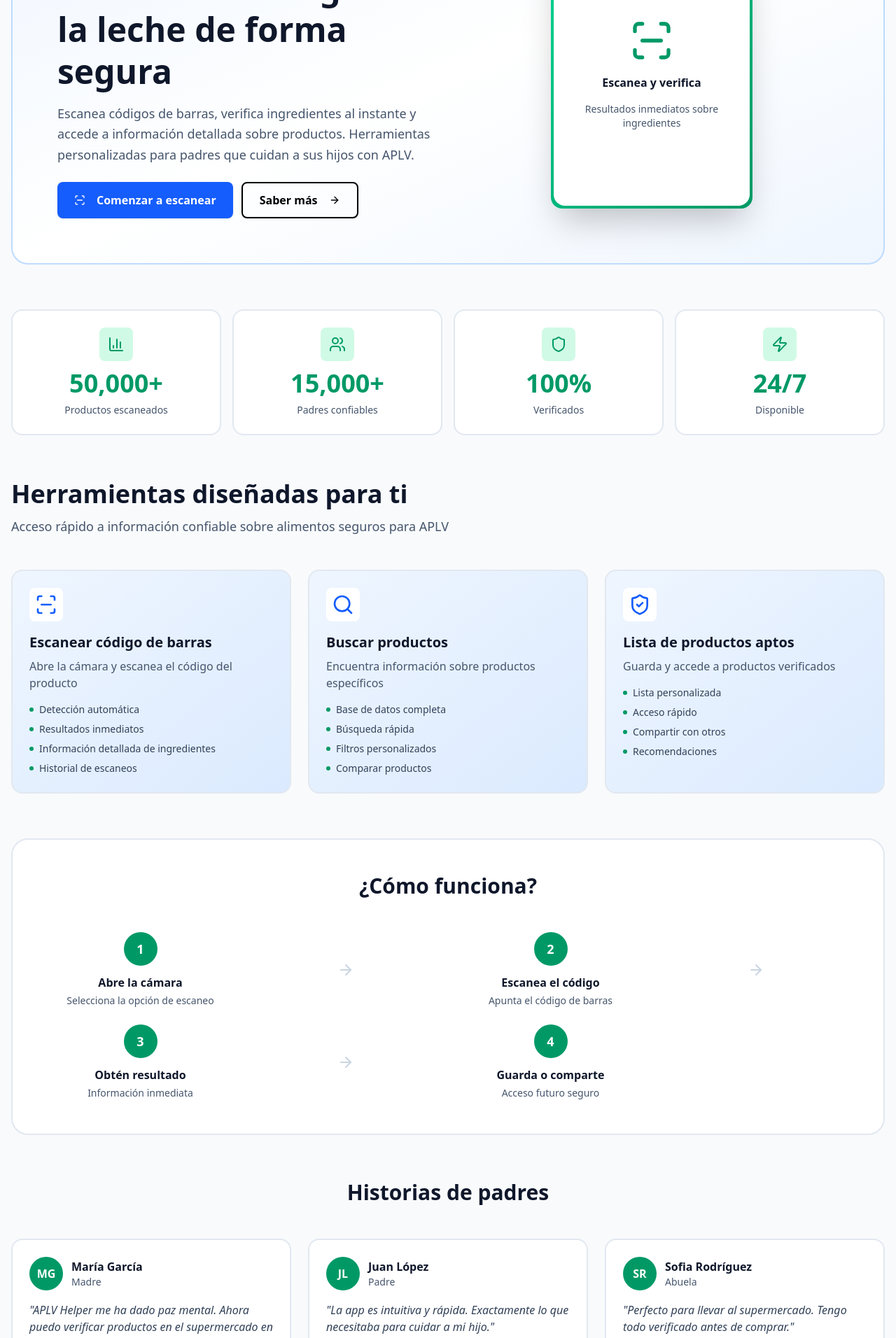
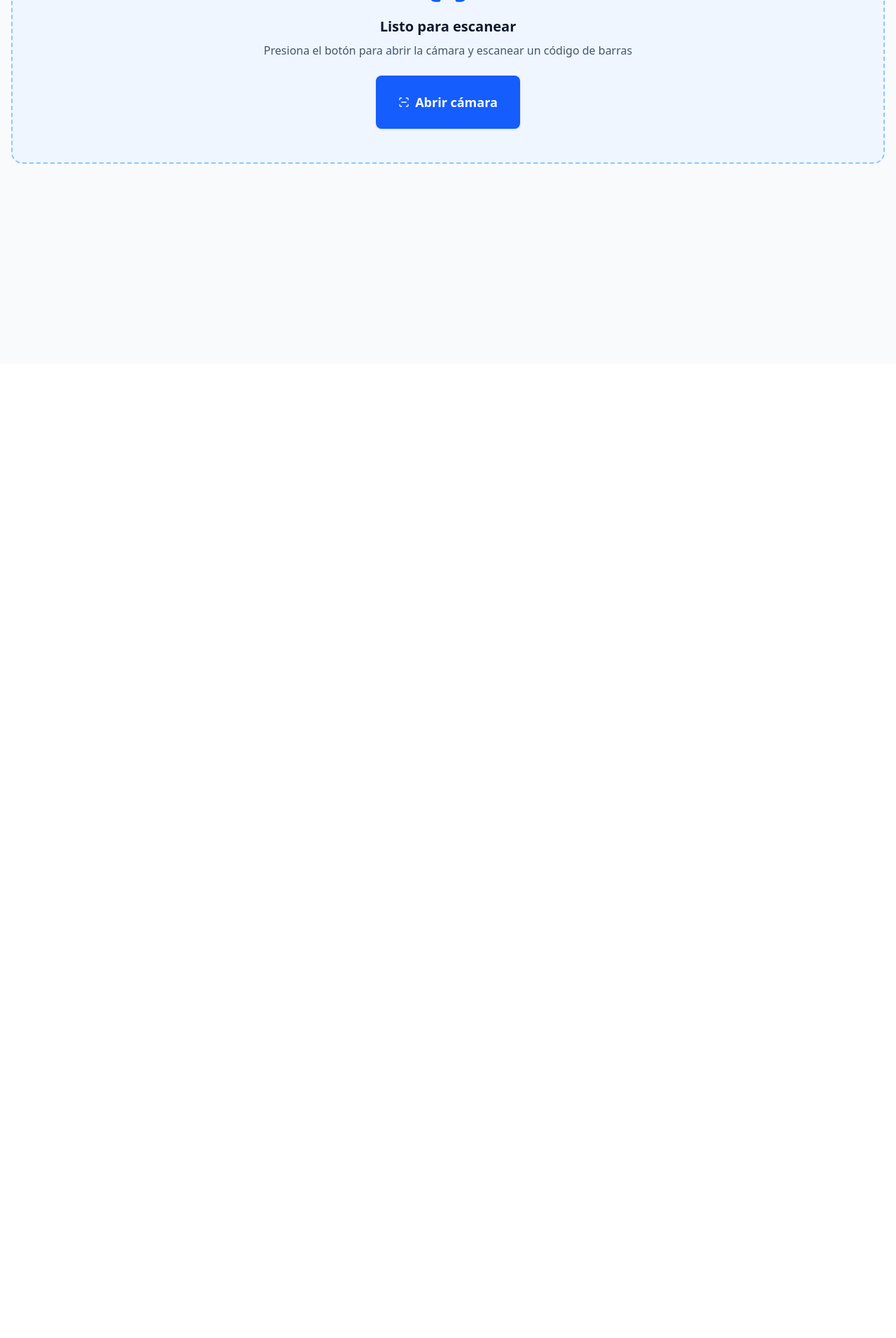
Before and after one commit to Misswtson/aplv-project, a Next.js app in the folder frontend/: page / in a window 1280 px wide. Shown: the part 280-2192 px from the top of the page at 70% size. After the commit the page ends 800 px from the top, so only its background shows below. Built offline with nearby package versions, Linux system fonts and the light colour scheme.

Commit message:
refactor:production ready with barcode scanner

```diff
--- a/frontend/src/app/components/aplv/barcode-scanner.tsx
+++ b/frontend/src/app/components/aplv/barcode-scanner.tsx
@@ -1,4 +1,3 @@
-// frontend/src/components/aplv/barcode-scanner.tsx
 "use client"
 
 import { useEffect, useRef, useState } from "react"
@@ -16,16 +15,22 @@ export function BarcodeScanner({ onScanSuccess, onScanError, isScanning }: Props
   const [initialized, setInitialized] = useState(false)
   const [error, setError] = useState<string | null>(null)
   const readerRef = useRef<BrowserMultiFormatReader | null>(null)
+  const scanDoneRef = useRef(false)
 
   useEffect(() => {
     if (!isScanning || !videoRef.current) return
 
     const initScanner = async () => {
       try {
+        if (!videoRef.current) {
+          throw new Error("Video element not available")
+        }
+
+        scanDoneRef.current = false
         const reader = new BrowserMultiFormatReader()
         readerRef.current = reader
 
-        const videoInputDevices = await reader.listVideoInputDevices()
+        const videoInputDevices = await BrowserMultiFormatReader.listVideoInputDevices()
 
         if (videoInputDevices.length === 0) {
           throw new Error("No se encontraron cámaras disponibles")
@@ -40,11 +45,11 @@ export function BarcodeScanner({ onScanSuccess, onScanError, isScanning }: Props
           selectedDeviceId,
           videoRef.current,
           (result) => {
-            if (result) {
+            if (result && !scanDoneRef.current) {
               const barcode = result.getText()
               console.log("Barcode detected:", barcode)
+              scanDoneRef.current = true
               onScanSuccess(barcode)
-              reader.reset()
               setInitialized(false)
             }
           }
@@ -64,9 +69,6 @@ export function BarcodeScanner({ onScanSuccess, onScanError, isScanning }: Props
     initScanner()
 
     return () => {
-      if (readerRef.current) {
-        readerRef.current.reset()
-      }
       setInitialized(false)
     }
   }, [isScanning, onScanSuccess, onScanError])
@@ -85,80 +87,39 @@ export function BarcodeScanner({ onScanSuccess, onScanError, isScanning }: Props
 
       {isScanning && (
         <>
-          {/* Scanner Container */}
-          <div className="relative rounded-2xl overflow-hidden bg-black border-4 border-emerald-400 shadow-2xl shadow-emerald-500/30">
-            {/* Video */}
+          <div className="relative rounded-2xl overflow-hidden bg-black border-4 border-blue-400 shadow-2xl shadow-blue-500/30">
             <video
               ref={videoRef}
               className="w-full aspect-video object-cover"
               style={{ transform: "scaleX(-1)" }}
             />
 
-            {/* Animated Scanning Frame */}
             <div className="absolute inset-0 flex items-center justify-center pointer-events-none">
-              {/* Main scanning box */}
               <div className="relative w-72 h-48">
-                {/* Corner top-left */}
-                <div className="absolute -top-2 -left-2 w-6 h-6 border-t-4 border-l-4 border-emerald-400" />
-                {/* Corner top-right */}
-                <div className="absolute -top-2 -right-2 w-6 h-6 border-t-4 border-r-4 border-emerald-400" />
-                {/* Corner bottom-left */}
-                <div className="absolute -bottom-2 -left-2 w-6 h-6 border-b-4 border-l-4 border-emerald-400" />
-                {/* Corner bottom-right */}
-                <div className="absolute -bottom-2 -right-2 w-6 h-6 border-b-4 border-r-4 border-emerald-400" />
-
-                {/* Center box outline */}
-                <div className="w-full h-full border-2 border-emerald-400 rounded-lg opacity-50" />
-
-                {/* Animated line scan */}
-                <div className="absolute inset-0 overflow-hidden rounded-lg">
-                  <div className="absolute top-0 left-0 w-full h-1 bg-gradient-to-b from-emerald-400 to-transparent animate-pulse" />
-                  <div
-                    className="absolute left-0 right-0 h-full bg-gradient-to-r from-transparent via-emerald-400 to-transparent opacity-20 animate-pulse"
-                    style={{
-                      animation: "scan 2s infinite",
-                    }}
-                  />
-                </div>
+                <div className="absolute -top-2 -left-2 w-6 h-6 border-t-4 border-l-4 border-blue-400" />
+                <div className="absolute -top-2 -right-2 w-6 h-6 border-t-4 border-r-4 border-blue-400" />
+                <div className="absolute -bottom-2 -left-2 w-6 h-6 border-b-4 border-l-4 border-blue-400" />
+                <div className="absolute -bottom-2 -right-2 w-6 h-6 border-b-4 border-r-4 border-blue-400" />
+                <div className="w-full h-full border-2 border-blue-400 rounded-lg opacity-50" />
               </div>
             </div>
 
-            {/* Loading indicator */}
             {!initialized && (
-              <div className="absolute inset-0 flex items-center justify-center bg-black/40 backdrop-blur-sm">
+              <div className="absolute inset-0 flex items-center justify-center bg-black/50 backdrop-blur-sm">
                 <div className="flex flex-col items-center gap-3">
-                  <Loader2 className="h-8 w-8 animate-spin text-emerald-400" />
-                  <p className="text-emerald-300 text-sm font-semibold">Inicializando cámara...</p>
+                  <Loader2 className="h-8 w-8 animate-spin text-blue-400" />
+                  <p className="text-blue-300 text-sm font-semibold">Inicializando cámara...</p>
                 </div>
               </div>
             )}
 
-            {/* Top instruction */}
             <div className="absolute top-4 left-0 right-0 flex justify-center pointer-events-none">
-              <div className="flex items-center gap-2 bg-black/60 backdrop-blur-sm px-4 py-2 rounded-full border border-emerald-400/50">
-                <Zap className="h-4 w-4 text-emerald-400" />
-                <p className="text-sm text-emerald-300 font-semibold">Apunta el código de barras</p>
-              </div>
-            </div>
-
-            {/* Bottom info */}
-            <div className="absolute bottom-4 left-0 right-0 flex justify-center pointer-events-none">
-              <div className="text-xs text-emerald-300 bg-black/60 backdrop-blur-sm px-3 py-1 rounded-full">
-                Escaneo automático
+              <div className="flex items-center gap-2 bg-black/60 backdrop-blur-sm px-4 py-2 rounded-full border border-blue-400/50">
+                <Zap className="h-4 w-4 text-blue-400" />
+                <p className="text-sm text-blue-300 font-semibold">Apunta el código de barras</p>
               </div>
             </div>
           </div>
-
-          <style>{`
-            @keyframes scan {
-              0% {
-                top: -100%;
-              }
-              100% {
-                top: 100%;
-              }
-            }
-          `}</style>
         </>
       )}
     </div>
--- a/frontend/src/app/page.tsx
+++ b/frontend/src/app/page.tsx
@@ -1,275 +1,191 @@
 "use client"
 
-import { Card, CardHeader, CardTitle, CardDescription, CardContent } from "@/components/ui/card"
+import { useState } from "react"
 import { Button } from "@/components/ui/button"
-import { ScanLine, Search, ShieldCheck, ArrowRight, Zap, Shield, BarChart3, Users } from "lucide-react"
+import { BarcodeScanner } from "../app/components/aplv/barcode-scanner"
+import { ScanLine, ArrowLeft, CheckCircle, AlertCircle } from "lucide-react"
 
-export default function HomePage() {
+export default function ScanPage() {
+  const [isScanning, setIsScanning] = useState(false)
+  const [scanResult, setScanResult] = useState<any>(null)
+  const [loading, setLoading] = useState(false)
+
+  const handleScanSuccess = async (barcode: string) => {
+    setLoading(true)
+    try {
+      const response = await fetch(
+        `${process.env.NEXT_PUBLIC_API_URL || "http://localhost:4000"}/api/products/barcode/${barcode}`
+      )
+      const data = await response.json()
+      setScanResult(data)
+      setIsScanning(false)
+    } catch (error) {
+      console.error("Error fetching product:", error)
+      setScanResult({
+        error: "Producto no encontrado",
+        barcode: barcode,
+      })
+      setIsScanning(false)
+    } finally {
+      setLoading(false)
+    }
+  }
+
+  const handleScanError = (error: string) => {
+    console.error("Scan error:", error)
+    setScanResult({ error: error })
+  }
+
+  const resetScan = () => {
+    setScanResult(null)
+    setIsScanning(false)
+  }
+
   return (
-    <div className="space-y-16">
-      {/* Hero Section */}
-      <section className="relative overflow-hidden rounded-3xl border-2 border-blue-200 bg-gradient-to-br from-blue-50 via-white to-blue-50 p-8 md:p-16">
-        <div className="grid grid-cols-1 md:grid-cols-2 gap-8 md:gap-12 items-center">
-          <div>
-            <div className="inline-flex items-center gap-2 rounded-full bg-emerald-100 px-4 py-2 mb-4">
-              <Zap className="h-4 w-4 text-emerald-600" />
-              <span className="text-sm font-semibold text-emerald-700">Protección para APLV</span>
+    <div className="space-y-6">
+      {/* Header */}
+      <div className="flex items-center justify-between">
+        <h1 className="text-3xl font-bold text-slate-900">Escanear producto</h1>
+        {isScanning && (
+          <Button
+            variant="outline"
+            onClick={() => setIsScanning(false)}
+            className="gap-2"
+          >
+            <ArrowLeft className="h-4 w-4" />
+            Cancelar
+          </Button>
+        )}
       </div>
-            <h1 className="text-4xl md:text-5xl font-bold text-slate-900 mb-4 leading-tight">
-              Gestiona la alergia a la leche de forma segura
-            </h1>
-            <p className="text-lg text-slate-600 mb-6 leading-relaxed">
-              Escanea códigos de barras, verifica ingredientes al instante y accede a información detallada sobre productos. Herramientas personalizadas para padres que cuidan a sus hijos con APLV.
+
+      {/* Scanner */}
+      {!scanResult && !isScanning && (
+        <div className="text-center space-y-6">
+          <div className="rounded-2xl border-2 border-dashed border-blue-300 bg-blue-50 p-12">
+            <ScanLine className="h-16 w-16 text-blue-600 mx-auto mb-4" />
+            <h2 className="text-xl font-semibold text-slate-900 mb-2">
+              Listo para escanear
+            </h2>
+            <p className="text-slate-600 mb-6">
+              Presiona el botón para abrir la cámara y escanear un código de barras
             </p>
-            <div className="flex flex-wrap gap-3">
-              <Button className="bg-blue-600 hover:bg-blue-700 text-white font-semibold px-6 py-3 h-auto text-base rounded-lg">
-                <ScanLine className="h-5 w-5 mr-2" />
-                Comenzar a escanear
-              </Button>
-              <Button variant="outline" className="font-semibold px-6 py-3 h-auto text-base rounded-lg border-2">
-                Saber más
-                <ArrowRight className="h-4 w-4 ml-2" />
+            <Button
+              onClick={() => setIsScanning(true)}
+              size="lg"
+              className="bg-blue-600 hover:bg-blue-700 text-white font-semibold px-8 py-6 h-auto text-lg gap-2 rounded-lg"
+            >
+              <ScanLine className="h-5 w-5" />
+              Abrir cámara
             </Button>
           </div>
         </div>
+      )}
 
-          {/* Visual side */}
-          <div className="hidden md:flex justify-center">
-            <div className="relative w-72 h-96 rounded-2xl bg-gradient-to-br from-emerald-400 to-emerald-600 p-1 shadow-2xl">
-              <div className="w-full h-full rounded-2xl bg-white flex flex-col items-center justify-center space-y-4">
-                <ScanLine className="h-16 w-16 text-emerald-600" />
-                <p className="text-center font-semibold text-slate-900">Escanea y verifica</p>
-                <p className="text-center text-sm text-slate-600 px-4">Resultados inmediatos sobre ingredientes</p>
+      {/* Scanner active */}
+      {isScanning && (
+        <BarcodeScanner
+          isScanning={isScanning}
+          onScanSuccess={handleScanSuccess}
+          onScanError={handleScanError}
+        />
+      )}
+
+      {/* Loading */}
+      {loading && (
+        <div className="text-center py-12">
+          <div className="inline-flex items-center gap-2 bg-blue-100 text-blue-700 px-4 py-2 rounded-full">
+            <div className="animate-spin h-4 w-4 border-2 border-blue-600 border-t-transparent rounded-full" />
+            Buscando producto...
+          </div>
+        </div>
+      )}
+
+      {/* Results */}
+      {scanResult && !loading && (
+        <div className="space-y-4">
+          {scanResult.error ? (
+            <div className="rounded-2xl border-2 border-red-200 bg-red-50 p-6">
+              <div className="flex items-start gap-4">
+                <AlertCircle className="h-6 w-6 text-red-600 flex-shrink-0 mt-1" />
+                <div className="flex-1">
+                  <h3 className="font-semibold text-red-900">Producto no encontrado</h3>
+                  <p className="text-sm text-red-700 mt-1">
+                    {scanResult.message || "El código de barras no está en nuestra base de datos"}
+                  </p>
+                  <p className="text-xs text-red-600 mt-2 font-mono">
+                    Código: {scanResult.barcode}
+                  </p>
                 </div>
               </div>
             </div>
+          ) : (
+            <div className={`rounded-2xl border-2 p-6 ${
+              scanResult.isSafe
+                ? "border-green-200 bg-green-50"
+                : "border-red-200 bg-red-50"
+            }`}>
+              <div className="flex items-start gap-4">
+                <CheckCircle
+                  className={`h-6 w-6 flex-shrink-0 mt-1 ${
+                    scanResult.isSafe ? "text-green-600" : "text-red-600"
+                  }`}
+                />
+                <div className="flex-1">
+                  <h3 className={`font-semibold ${
+                    scanResult.isSafe ? "text-green-900" : "text-red-900"
+                  }`}>
+                    {scanResult.isSafe ? "✓ Producto seguro" : "✗ No recomendado"}
+                  </h3>
+                  <p className={`text-sm mt-2 ${
+                    scanResult.isSafe ? "text-green-700" : "text-red-700"
+                  }`}>
+                    <strong>{scanResult.name}</strong> - {scanResult.brand}
+                  </p>
+
+                  {scanResult.allIngredients && (
+                    <div className="mt-4">
+                      <p className="text-xs font-semibold text-slate-600 mb-2">Ingredientes:</p>
+                      <div className="flex flex-wrap gap-2">
+                        {scanResult.allIngredients.map((ing: string) => (
+                          <span
+                            key={ing}
+                            className="text-xs bg-white/50 px-2 py-1 rounded-full"
+                          >
+                            {ing}
+                          </span>
+                        ))}
                       </div>
-      </section>
+                    </div>
+                  )}
 
-      {/* Stats Section */}
-      <section className="grid grid-cols-2 md:grid-cols-4 gap-4">
-        <StatCard
-          number="50,000+"
-          label="Productos escaneados"
-          icon={<BarChart3 className="h-6 w-6" />}
-        />
-        <StatCard
-          number="15,000+"
-          label="Padres confiables"
-          icon={<Users className="h-6 w-6" />}
-        />
-        <StatCard
-          number="100%"
-          label="Verificados"
-          icon={<Shield className="h-6 w-6" />}
-        />
-        <StatCard
-          number="24/7"
-          label="Disponible"
-          icon={<Zap className="h-6 w-6" />}
-        />
-      </section>
+                  {scanResult.riskyIngredients?.length > 0 && (
+                    <div className="mt-4 p-3 bg-red-100/50 rounded-lg border border-red-200">
+                      <p className="text-xs font-semibold text-red-900">
+                        ⚠️ Ingredientes con riesgo APLV:
+                      </p>
+                      <ul className="text-xs text-red-800 mt-1 space-y-1">
+                        {scanResult.riskyIngredients.map((ing: string) => (
+                          <li key={ing}>• {ing}</li>
+                        ))}
+                      </ul>
+                    </div>
+                  )}
+                </div>
+              </div>
+            </div>
+          )}
 
-      {/* Features Section */}
-      <section>
-        <div className="mb-12">
-          <h2 className="text-3xl md:text-4xl font-bold text-slate-900 mb-3">
-            Herramientas diseñadas para ti
-          </h2>
-          <p className="text-lg text-slate-600">
-            Acceso rápido a información confiable sobre alimentos seguros para APLV
-          </p>
+          <Button
+            onClick={resetScan}
+            variant="outline"
+            size="lg"
+            className="w-full gap-2"
+          >
+            <ScanLine className="h-4 w-4" />
+            Escanear otro producto
+          </Button>
         </div>
-
-        <div className="grid grid-cols-1 md:grid-cols-3 gap-6">
-          {/* Feature 1: Scanner */}
-          <FeatureCard
-            icon={<ScanLine className="h-8 w-8" />}
-            title="Escanear código de barras"
-            description="Abre la cámara y escanea el código del producto"
-            features={[
-              "Detección automática",
-              "Resultados inmediatos",
-              "Información detallada de ingredientes",
-              "Historial de escaneos"
-            ]}
-            bgColor="from-blue-50 to-blue-100"
-            iconColor="text-blue-600"
-          />
-
-          {/* Feature 2: Search */}
-          <FeatureCard
-            icon={<Search className="h-8 w-8" />}
-            title="Buscar productos"
-            description="Encuentra información sobre productos específicos"
-            features={[
-              "Base de datos completa",
-              "Búsqueda rápida",
-              "Filtros personalizados",
-              "Comparar productos"
-            ]}
-            bgColor="from-blue-50 to-blue-100"
-            iconColor="text-blue-600"
-          />
-
-          {/* Feature 3: Safe List */}
-          <FeatureCard
-            icon={<ShieldCheck className="h-8 w-8" />}
-            title="Lista de productos aptos"
-            description="Guarda y accede a productos verificados"
-            features={[
-              "Lista personalizada",
-              "Acceso rápido",
-              "Compartir con otros",
-              "Recomendaciones"
-            ]}
-            bgColor="from-blue-50 to-blue-100"
-            iconColor="text-blue-600"
-          />
-        </div>
-      </section>
-
-      {/* How it works */}
-      <section className="rounded-3xl border-2 border-slate-200 bg-white p-8 md:p-12">
-        <h2 className="text-3xl font-bold text-slate-900 mb-12 text-center">
-          ¿Cómo funciona?
-        </h2>
-
-        <div className="grid grid-cols-1 md:grid-cols-4 gap-6">
-          <StepCard
-            number="1"
-            title="Abre la cámara"
-            description="Selecciona la opción de escaneo"
-          />
-          <div className="hidden md:flex items-center justify-center">
-            <ArrowRight className="h-6 w-6 text-slate-300 rotate-90 md:rotate-0" />
-          </div>
-          <StepCard
-            number="2"
-            title="Escanea el código"
-            description="Apunta el código de barras"
-          />
-          <div className="hidden md:flex items-center justify-center">
-            <ArrowRight className="h-6 w-6 text-slate-300 rotate-90 md:rotate-0" />
-          </div>
-          <StepCard
-            number="3"
-            title="Obtén resultado"
-            description="Información inmediata"
-          />
-          <div className="hidden md:flex items-center justify-center">
-            <ArrowRight className="h-6 w-6 text-slate-300 rotate-90 md:rotate-0" />
-          </div>
-          <StepCard
-            number="4"
-            title="Guarda o comparte"
-            description="Acceso futuro seguro"
-          />
-        </div>
-      </section>
-
-      {/* Testimonials */}
-      <section>
-        <h2 className="text-3xl font-bold text-slate-900 mb-12 text-center">
-          Historias de padres
-        </h2>
-
-        <div className="grid grid-cols-1 md:grid-cols-3 gap-6">
-          <TestimonialCard
-            name="María García"
-            role="Madre"
-            text="APLV Helper me ha dado paz mental. Ahora puedo verificar productos en el supermercado en segundos."
-            initials="MG"
-          />
-          <TestimonialCard
-            name="Juan López"
-            role="Padre"
-            text="La app es intuitiva y rápida. Exactamente lo que necesitaba para cuidar a mi hijo."
-            initials="JL"
-          />
-          <TestimonialCard
-            name="Sofia Rodríguez"
-            role="Abuela"
-            text="Perfecto para llevar al supermercado. Tengo todo verificado antes de comprar."
-            initials="SR"
-          />
-        </div>
-      </section>
-
-      {/* CTA Final */}
-      <section className="relative overflow-hidden rounded-3xl border-2 border-emerald-300 bg-gradient-to-r from-emerald-600 to-emerald-700 p-8 md:p-16 text-center text-white">
-        <h2 className="text-3xl md:text-4xl font-bold mb-4">
-          Protege a tu familia hoy
-        </h2>
-        <p className="text-lg opacity-90 mb-8 max-w-2xl mx-auto">
-          Acceso gratuito a herramientas diseñadas para padres que cuidan a niños con APLV
-        </p>
-        <Button className="bg-white text-emerald-600 hover:bg-slate-100 font-semibold px-8 py-6 h-auto text-lg rounded-lg">
-          <ScanLine className="h-5 w-5 mr-2" />
-          Descargar app gratuita
-        </Button>
-      </section>
+      )}
     </div>
   )
 }
-
-function StatCard({ number, label, icon }: any) {
-  return (
-    <div className="rounded-2xl border-2 border-slate-200 bg-white p-6 text-center hover:shadow-lg hover:border-emerald-300 transition-all group">
-      <div className="h-12 w-12 rounded-lg bg-emerald-100 group-hover:bg-emerald-200 flex items-center justify-center mx-auto mb-3 text-emerald-600 transition">
-        {icon}
-      </div>
-      <p className="text-3xl md:text-4xl font-bold text-emerald-600">{number}</p>
-      <p className="text-sm text-slate-600 mt-2">{label}</p>
-    </div>
-  )
-}
-
-function FeatureCard({ icon, title, description, features, bgColor, iconColor }: any) {
-  return (
-    <div className={`rounded-2xl bg-gradient-to-br ${bgColor} border-2 border-slate-200 p-6 hover:shadow-lg transition-all`}>
-      <div className={`h-12 w-12 rounded-lg ${iconColor} mb-4 flex items-center justify-center bg-white`}>
-        {icon}
-      </div>
-      <h3 className="text-xl font-bold text-slate-900 mb-2">{title}</h3>
-      <p className="text-slate-600 mb-4">{description}</p>
-      <ul className="space-y-2">
-        {features.map((feature: string) => (
-          <li key={feature} className="flex items-center gap-2 text-sm text-slate-700">
-            <span className="w-1.5 h-1.5 rounded-full bg-emerald-600" />
-            {feature}
-          </li>
-        ))}
-      </ul>
-    </div>
-  )
-}
-
-function StepCard({ number, title, description }: any) {
-  return (
-    <div className="text-center">
-      <div className="h-12 w-12 rounded-full bg-emerald-600 text-white flex items-center justify-center font-bold text-lg mx-auto mb-3">
-        {number}
-      </div>
-      <h3 className="font-semibold text-slate-900">{title}</h3>
-      <p className="text-sm text-slate-600 mt-1">{description}</p>
-    </div>
-  )
-}
-
-function TestimonialCard({ name, role, text, initials }: any) {
-  return (
-    <div className="rounded-2xl border-2 border-slate-200 bg-white p-6 hover:shadow-lg transition-all">
-      <div className="flex items-center gap-3 mb-4">
-        <div className="h-12 w-12 rounded-full bg-emerald-600 text-white flex items-center justify-center font-bold">
-          {initials}
-        </div>
-        <div>
-          <p className="font-semibold text-slate-900">{name}</p>
-          <p className="text-sm text-slate-600">{role}</p>
-        </div>
-      </div>
-      <p className="text-slate-700 italic">"{text}"</p>
-    </div>
-  )
-}
```
Also changed, not shown: frontend/next.config.ts (+9 -11 lines), frontend/package.json (+5 -3 lines). Lines whose indentation alone changed are shown as unchanged.
